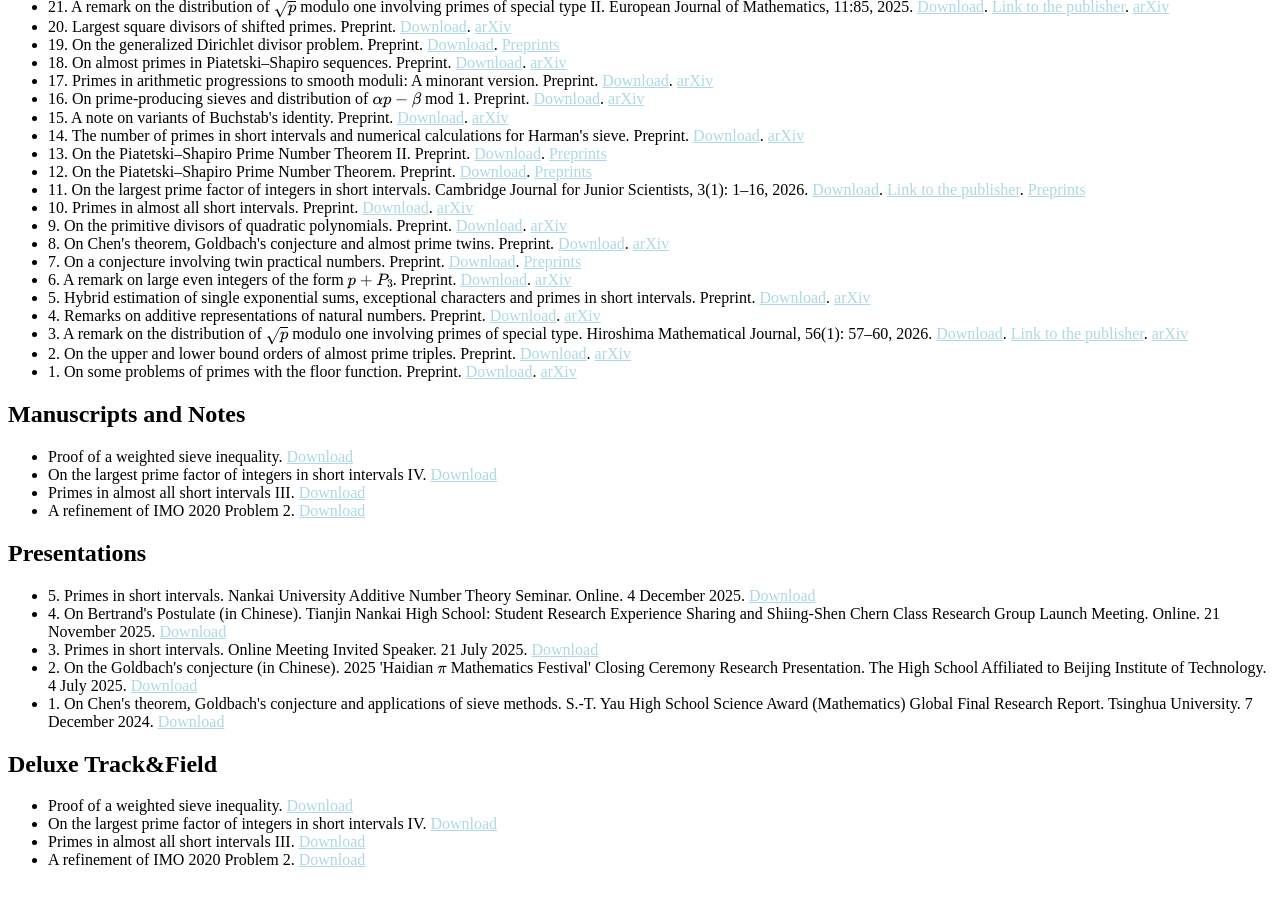
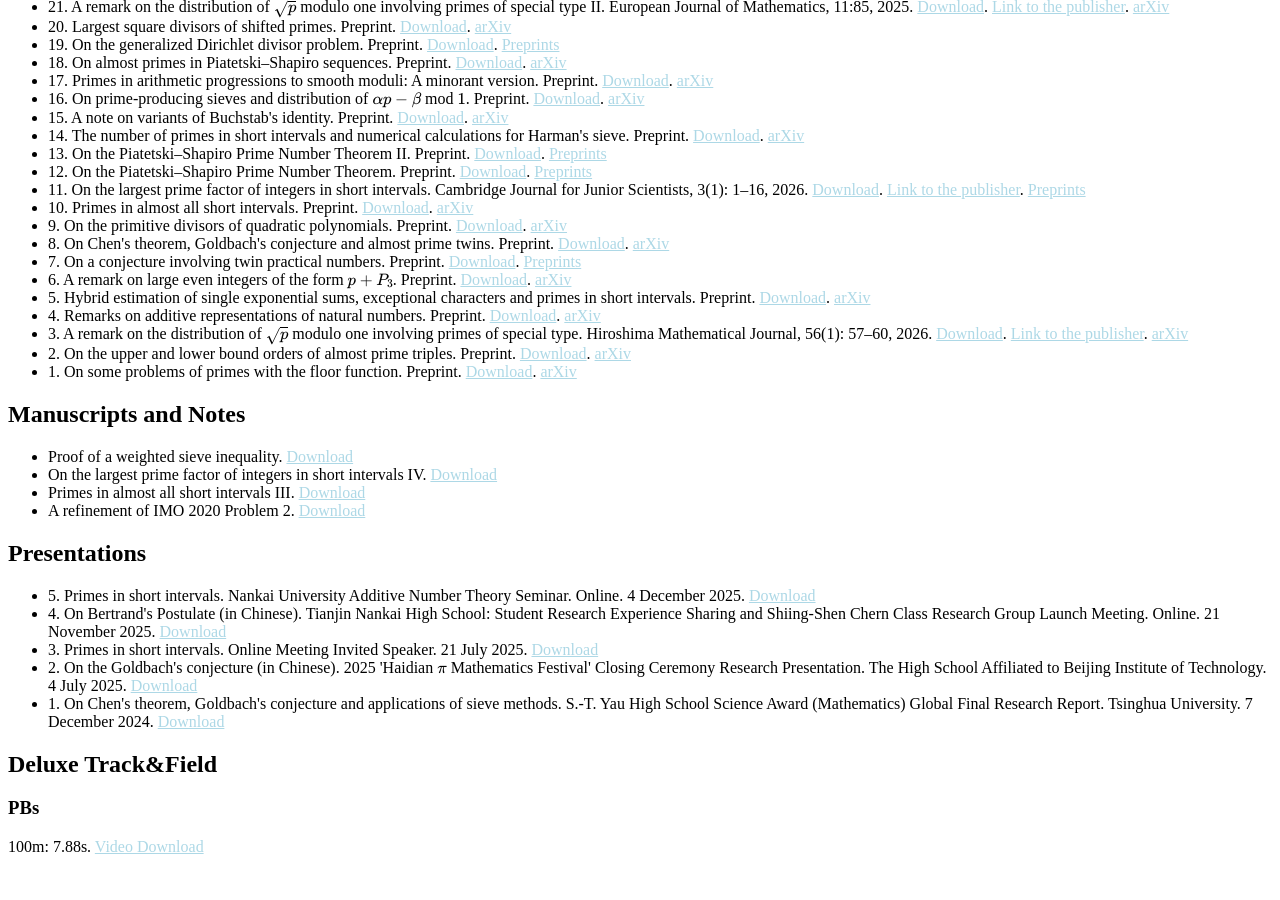
Before and after one commit to CareyRunboLi/CareyRunboLi.github.io, a Jekyll site: the page built from index.md, in a window 1280 px wide and 900 px high, scrolled down 2010 px. Built offline with Jekyll 4.4.1, drawn with Linux system fonts in a browser that asks for light colours; some web fonts are replaced; formulas are drawn with MathJax 3; a style sheet for code colours, icons or effects is not loaded; our own code applies the rules of GitHub Pages for plain Markdown files.

Commit message:
Update trackandfield.md

```diff
--- a/_includes/trackandfield.md
+++ b/_includes/trackandfield.md
@@ -6,9 +6,6 @@
 
 ## Deluxe Track&Field
 
-<ul style="margin:0 0 5px;">
-  <li>Proof of a weighted sieve inequality. <a href="https://runbolicarey.com/assets/downloads/Proof_of_a_weighted_sieve_inequality.pdf"><span>Download</span></a></li>
-  <li>On the largest prime factor of integers in short intervals IV. <a href="https://runbolicarey.com/assets/downloads/On_the_largest_prime_factor_of_integers_in_short_intervals_IV.pdf"><span>Download</span></a></li>
-  <li>Primes in almost all short intervals III. <a href="https://runbolicarey.com/assets/downloads/Primes_in_almost_all_short_intervals_III.pdf"><span>Download</span></a></li>
-  <li>A refinement of IMO 2020 Problem 2. <a href="https://runbolicarey.com/assets/downloads/A_refinement_of_IMO_2020_Problem_2.pdf"><span>Download</span></a></li>
-</ul>
+### PBs
+
+100m: 7.88s. <a href="https://runbolicarey.com/assets/TrackAndField/DeluxeTrackAndField_100m_7.88s.mp4"><span>Video Download</span></a>
```
